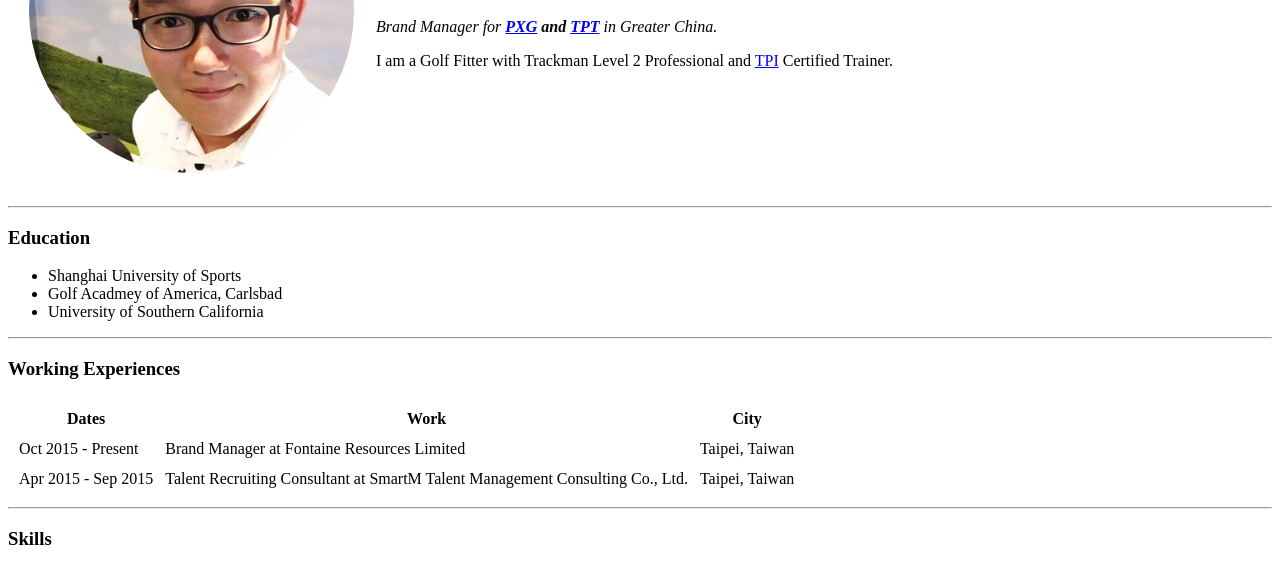
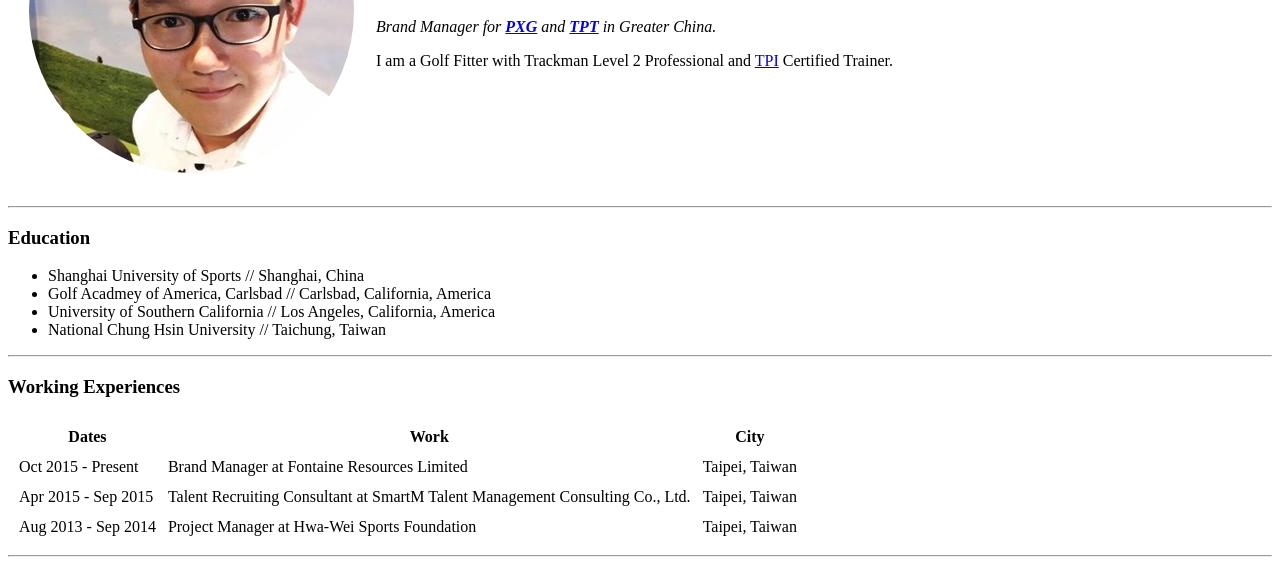
Before and after one commit to davidlyu116/cv, a plain HTML site: page index.html in a window 1280 px wide. Shown: the part 181-746 px from the top of the page. Drawn offline with Linux system fonts and the light colour scheme.

Commit message:
Add files via upload

```diff
--- a/index.html
+++ b/index.html
@@ -12,7 +12,7 @@
       <td><img src="Photos/David profile photo.png" alt="David's Profile Photo"></td>
       <td>
         <h1>David Lyu</h1>
-        <p><em>Brand Manager for <strong><a href="https://www.pxg.com/zh-tw">PXG</a> and <a href="https://tptgolf.com/">TPT</a></strong> in Greater China.</em></p>
+        <p><em>Brand Manager for <strong><a href="https://www.pxg.com/zh-tw">PXG</a></strong> and <strong><a href="https://tptgolf.com/">TPT</a></strong> in Greater China.</em></p>
         <p>I am a Golf Fitter with Trackman Level 2 Professional and <a href="https://www.mytpi.com/">TPI</a> Certified Trainer. </p>
       </td>
     </tr>
@@ -20,9 +20,10 @@
   <hr>
   <h3>Education</h3>
   <ul>
-    <li>Shanghai University of Sports</li>
-    <li>Golf Acadmey of America, Carlsbad</li>
-    <li>University of Southern California</li>
+    <li>Shanghai University of Sports // Shanghai, China</li>
+    <li>Golf Acadmey of America, Carlsbad // Carlsbad, California, America</li>
+    <li>University of Southern California // Los Angeles, California, America</li>
+    <li>National Chung Hsin University // Taichung, Taiwan</li>
   </ul>
   <hr>
   <h3>Working Experiences</h3>
@@ -43,6 +44,11 @@
       <tr>
         <td>Apr 2015 - Sep 2015</td>
         <td>Talent Recruiting Consultant at SmartM Talent Management Consulting Co., Ltd.</td>
+        <td>Taipei, Taiwan</td>
+      </tr>
+      <tr>
+        <td>Aug 2013 - Sep 2014</td>
+        <td>Project Manager at Hwa-Wei Sports Foundation</td>
         <td>Taipei, Taiwan</td>
       </tr>
     </tbody>
```
